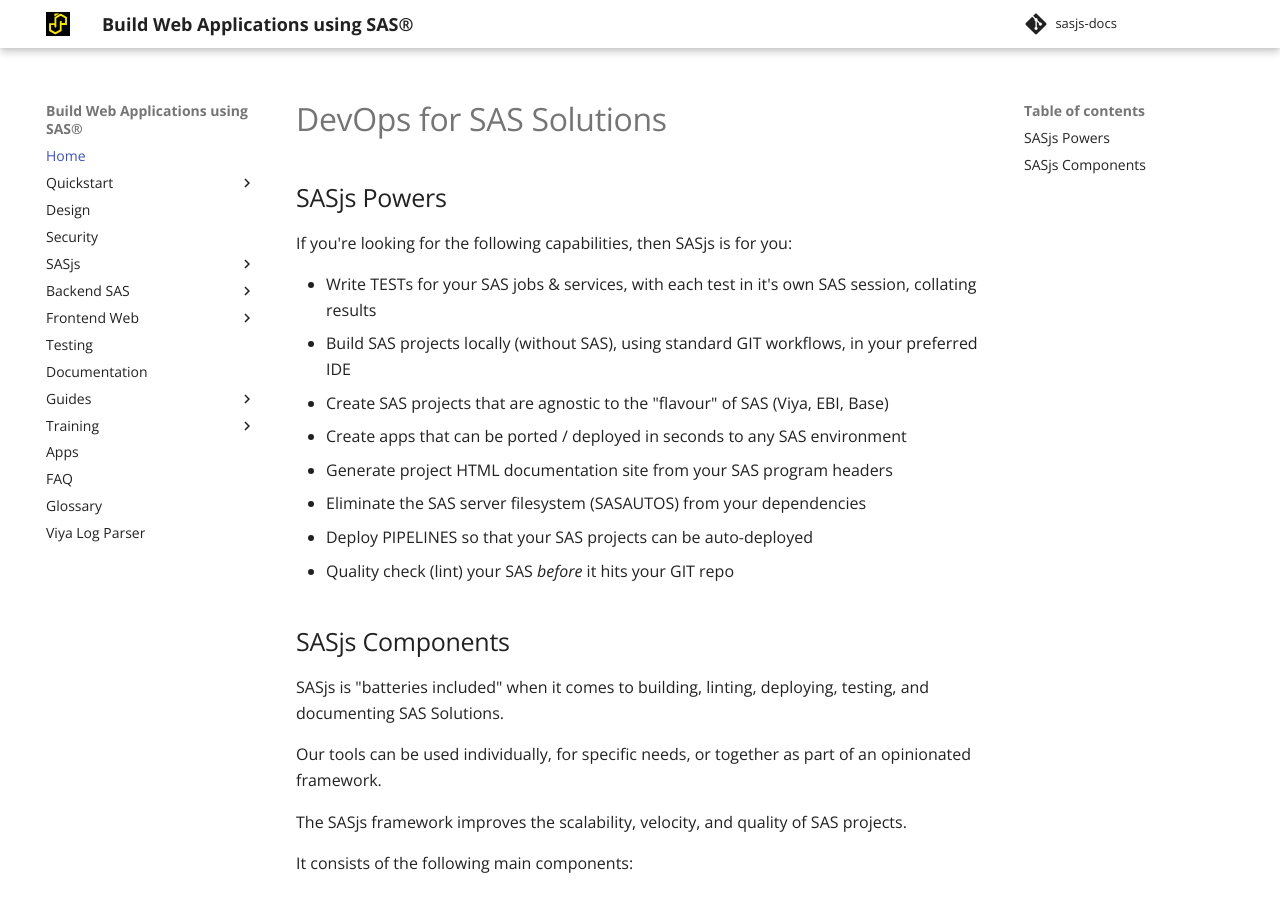
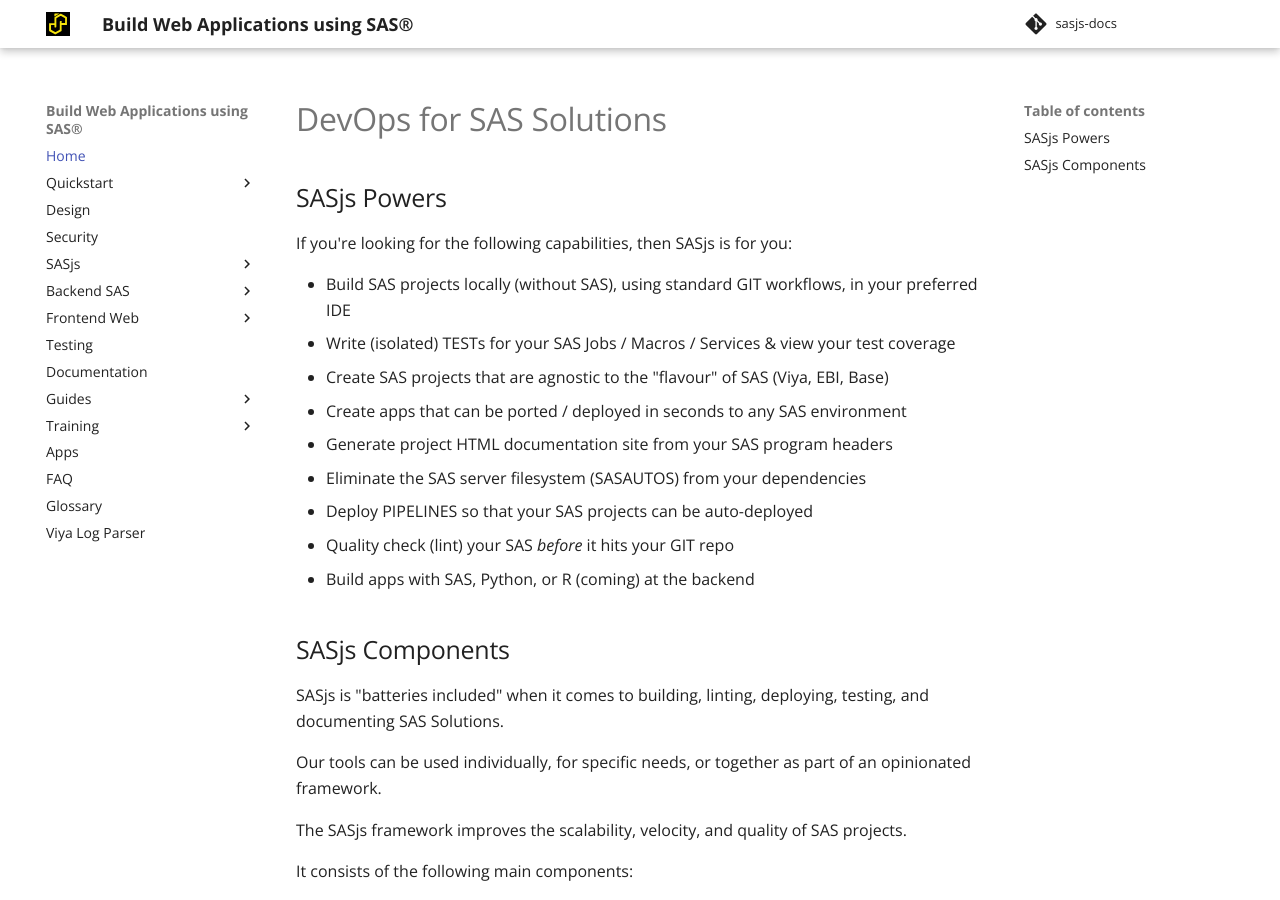
Before and after one commit to sasjs/sasjs.io, an MkDocs documentation site: the page built from docs/index.md, in a window 1280 px wide and 900 px high. Built offline with MkDocs 1.6.1 and Material for MkDocs 9.7.7, drawn with Linux system fonts in a browser that asks for light colours; comment, search, counter and statistics services are not loaded.

Commit message:
Update index.md

```diff
--- a/docs/index.md
+++ b/docs/index.md
@@ -5,14 +5,15 @@
 
 If you're looking for the following capabilities, then SASjs is for you:
 
-* Write TESTs for your SAS jobs & services, with each test in it's own SAS session, collating results
 * Build SAS projects locally (without SAS), using standard GIT workflows, in your preferred IDE
+* Write (isolated) TESTs for your SAS Jobs / Macros / Services & view your test coverage
 * Create SAS projects that are agnostic to the "flavour" of SAS (Viya, EBI, Base)
 * Create apps that can be ported / deployed in seconds to any SAS environment
 * Generate project HTML documentation site from your SAS program headers
 * Eliminate the SAS server filesystem (SASAUTOS) from your dependencies
 * Deploy PIPELINES so that your SAS projects can be auto-deployed
 * Quality check (lint) your SAS _before_ it hits your GIT repo
+* Build apps with SAS, Python, or R (coming) at the backend
 
 
 ## SASjs Components
```
